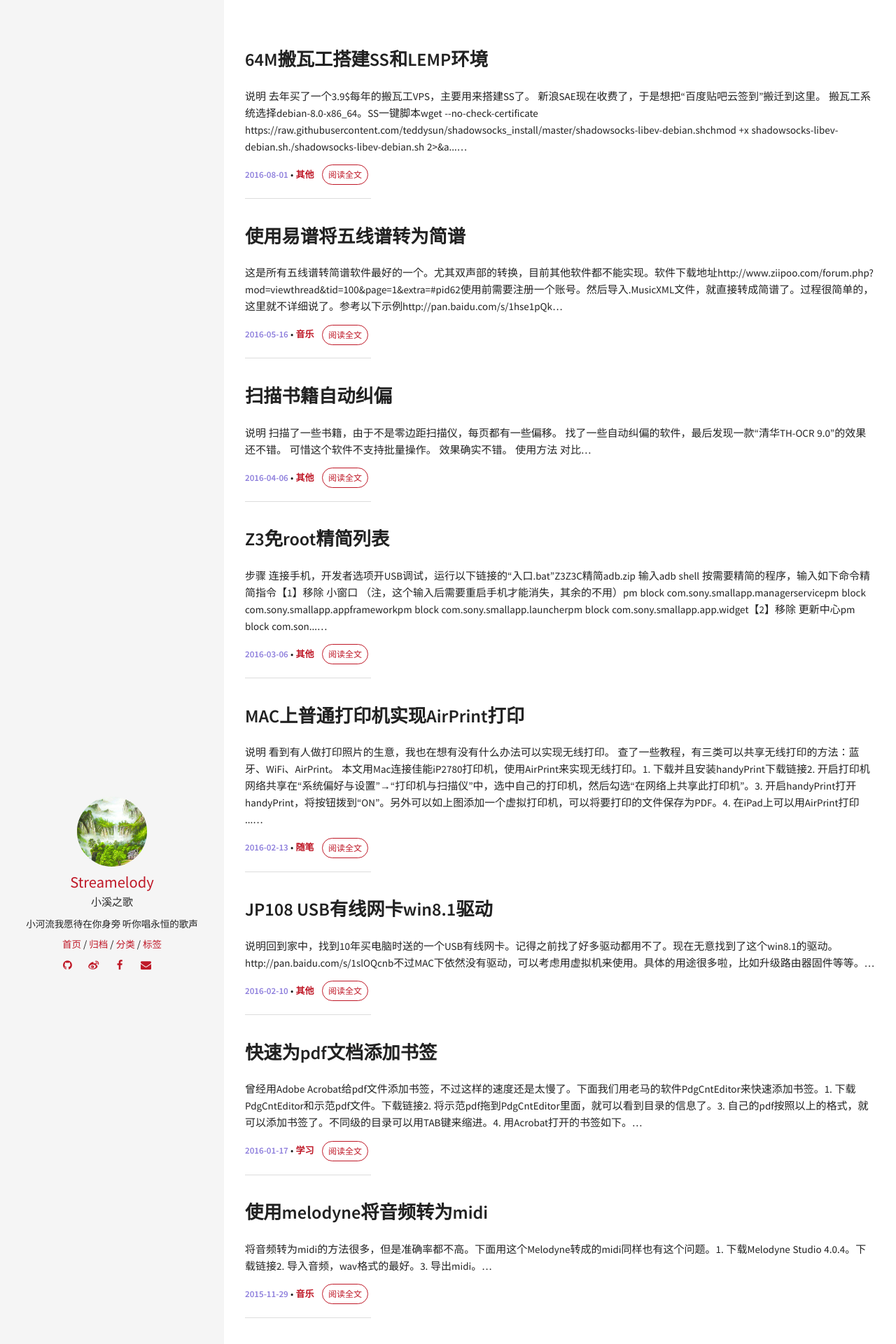
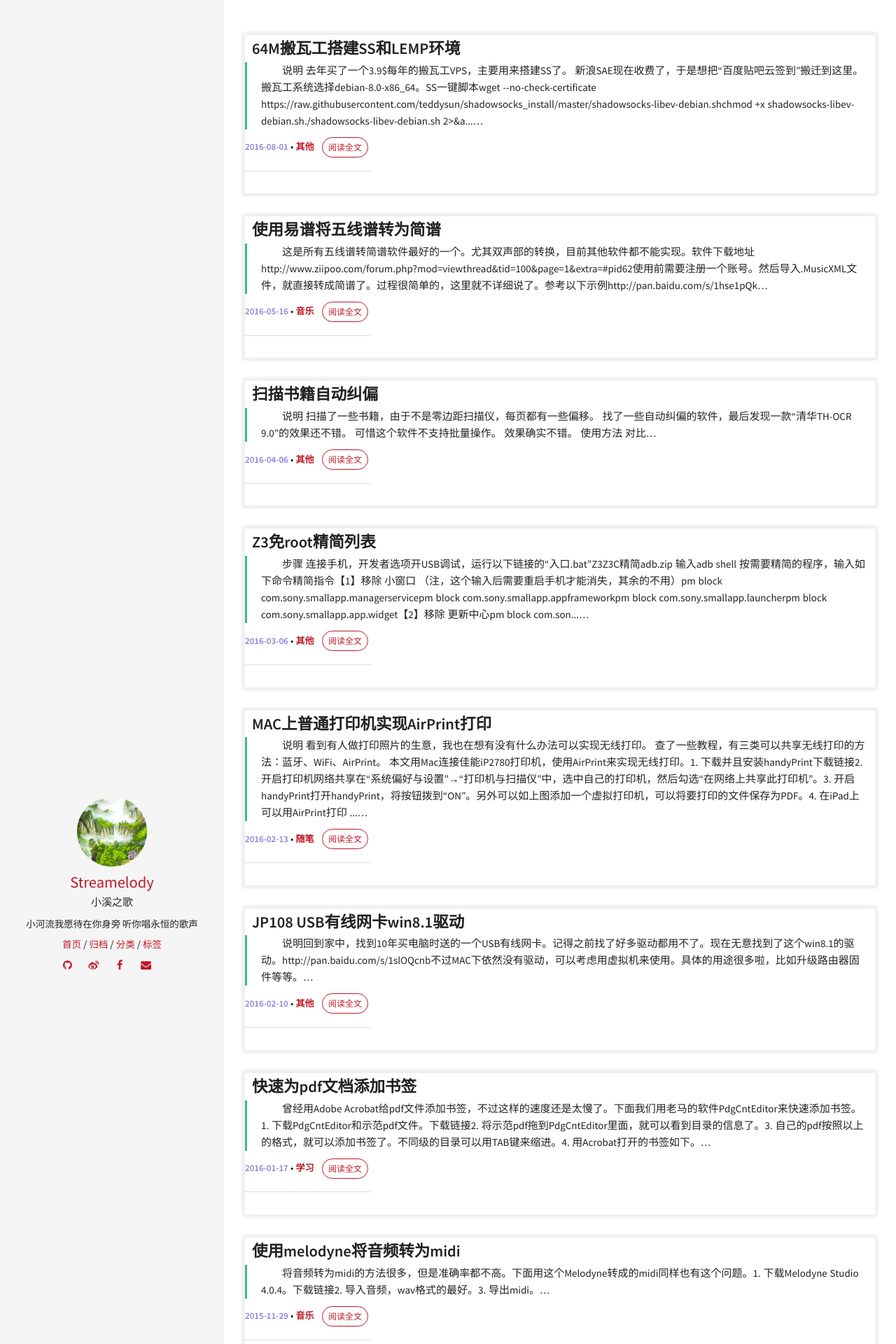
Before and after one commit to yaxauw/streamelody.github.io, a Jekyll site: the page built from index.html, in a window 1280 px wide. Shown: the top 1920 px of the page at 70% size. Built offline with Jekyll 4.4.1, drawn with Linux system fonts in a browser that asks for light colours; the list of posts is cut into pages by our own code.

Commit message:
commitString

```diff
--- /dev/null
+++ b/_sass/pages/_patch.scss
@@ -0,0 +1,64 @@
+// To center images
+.center {
+text-align: center;
+}
+
+/*控制边框动画*/
+
+.post-list {
+margin: 0;
+padding: 0;
+list-style-type: none;
+text-align: left;
+display: inline-block;
+}
+.post-list li {
+margin: 0 0 2.2em 0;
+float: left;
+
+-moz-box-shadow:4px 4px 4px #efefef,
+-4px -4px 4px #efefef,
+4px -4px 4px #efefef,
+-4px 4px 4px #efefef;
+-webkit-box-shadow:4px 4px 4px #efefef,
+-4px -4px 4px #efefef,
+4px -4px 4px #efefef,
+-4px 4px 4px #efefef;
+box-shadow:4px 4px 4px #efefef,
+-4px -4px 4px #efefef,
+4px -4px 4px #efefef,
+-4px 4px 4px #efefef;
+}
+.post-list li:hover {
+/*transform:scale(1.01,1.01); */
+-moz-box-shadow:4px 4px 4px #c9e1f6,
+-4px -4px 4px #c9e1f6,
+4px -4px 4px #c9e1f6,
+-4px 4px 4px #c9e1f6;
+-webkit-box-shadow:4px 4px 4px #c9e1f6,
+-4px -4px 4px #c9e1f6,
+4px -4px 4px #c9e1f6,
+-4px 4px 4px #c9e1f6;
+box-shadow:4px 4px 4px #c9e1f6,
+-4px -4px 4px #c9e1f6,
+4px -4px 4px #c9e1f6,
+-4px 4px 4px #c9e1f6;
+/*background-color: #F5FFFA;*/
+}
+
+
+.excerpt {
+padding-left: 20px;
+border-left: 3px solid $primary;
+margin: 0;
+margin-right: 10px;
+text-indent: 30px;
+}
+
+.post-list__post-title {
+padding-left: 10px;
+margin-top: 5px;
+margin-bottom: .2em;
+font-size: 1.5em;
+line-height: 1.3em;
+}
--- a/css/main.scss
+++ b/css/main.scss
@@ -25,8 +25,4 @@
 @import "pages/tags";
 @import "pages/archive";
 @import "pages/post";
-
-// To center images
-.center {
-text-align: center;
-}
+@import "pages/patch";
--- a/index.html
+++ b/index.html
@@ -3,16 +3,17 @@ layout: default
 ---
 
 <!-- 遍历分页后的文章 -->
+<ol class="post-list">
+
+
 <div class="posts">
     {% for post in paginator.posts %}
+     <li>
 
 
     <div class="post">
-        <h2 class="post-title">
-            <a href="{{ post.url }}">
-                {{ post.title }}
-            </a>
-        </h2>
+        <h3 class="post-list__post-title"><a href="{{ post.url }}" title="访问 {{ post.title }}">{{ post.title }}</a></h3>
+
         <p class="excerpt">{{ post.content | strip_html | strip_newlines | truncate: 300 }}&hellip;</p>
 
         <p class="post-meta">
@@ -40,11 +41,6 @@ layout: default
     {% endfor %}
 </div>
 
-
-
-
-
-
 <!-- 分页链接 -->
 <div class="pagination">
     {% if paginator.previous_page %}
@@ -65,3 +61,6 @@ layout: default
         <span class="pagination-item older">更早</span>
     {% endif %}
 </div>
+
+ </li>
+  </ol>
```
